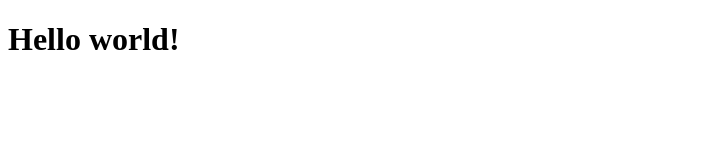
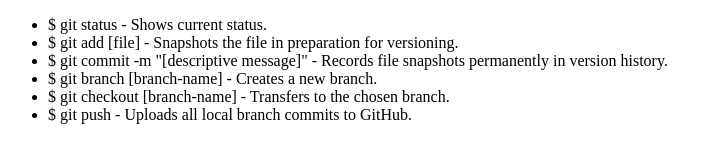
Before and after one commit to AnaKhotornichan/Homework13, a plain HTML site: page index.html in a window 1280 px wide. Shown: the whole page, without its empty margins (0-719 px from the left). Drawn offline with Linux system fonts and the light colour scheme.

Commit message:
added list

```diff
--- a/index.html
+++ b/index.html
@@ -8,7 +8,14 @@
 </head>
 <body>
     <main>
-        <h1>Hello world!</h1>
+        <ul>
+            <li>$ git status - Shows current status.</li>
+            <li>$ git add [file] - Snapshots the file in preparation for versioning.</li>
+            <li>$ git commit -m "[descriptive message]" - Records file snapshots permanently in version history.</li>
+            <li>$ git branch [branch-name] - Creates a new branch.</li>
+            <li>$ git checkout [branch-name] - Transfers to the chosen branch.</li>
+            <li>$ git push - Uploads all local branch commits to GitHub.</li>
+        </ul>
     </main>
 </body>
 </html>
```
